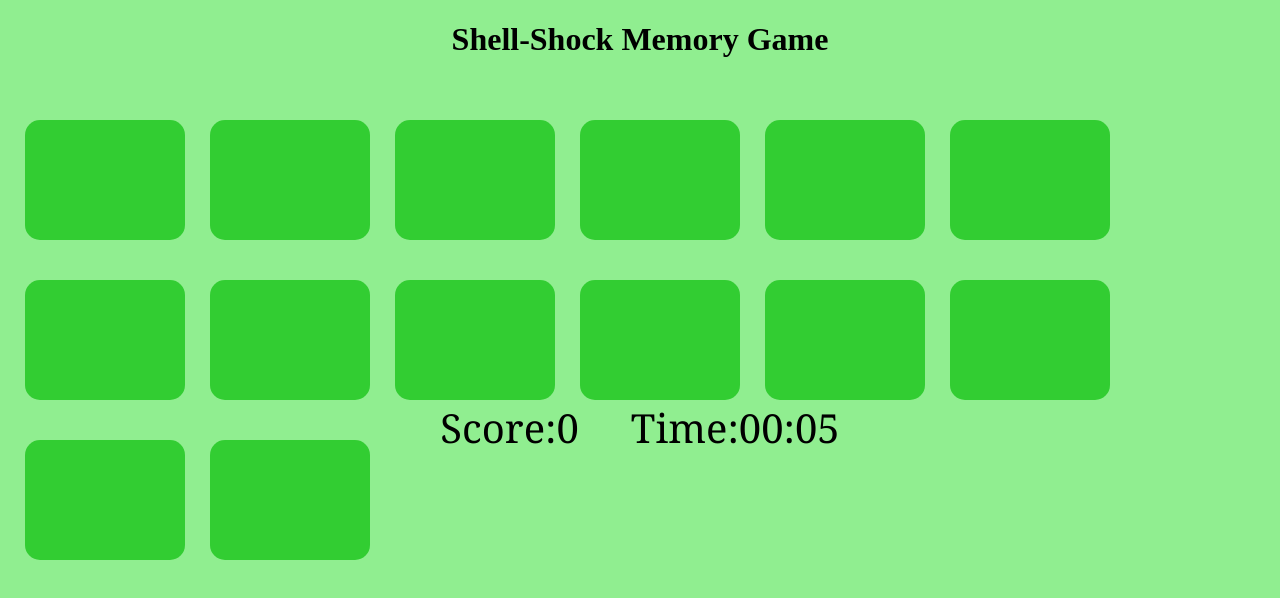
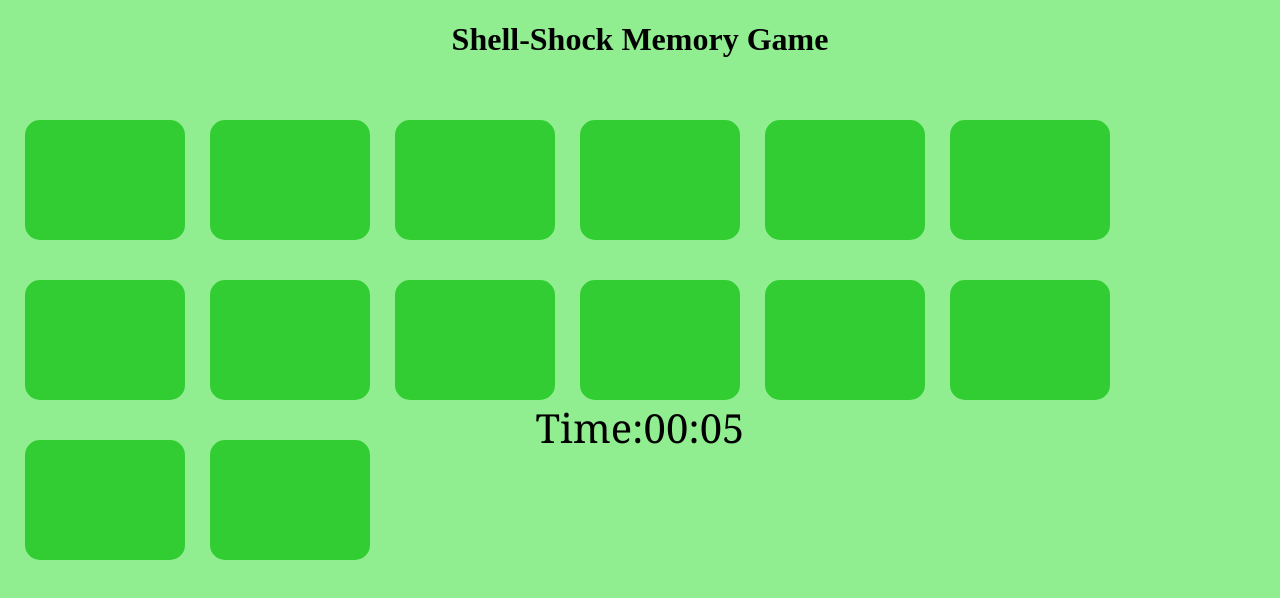
Before and after one commit to Code-Institute-Submissions/chikos96-shell-shock-memory-game_JuneResub, a plain HTML site: page index.html in a window 1280 px wide. Drawn offline with Linux system fonts and the light colour scheme.

Commit message:
Removed the score from the html file

```diff
--- a/index.html
+++ b/index.html
@@ -109,7 +109,7 @@
 </div>
 
 <div id="game-board">
-    <span>Score:<span id="score">0</span>&nbsp;&nbsp;&nbsp;&nbsp;&nbsp;Time:<span id="time">00:00</span></span>
+    <span>Time:<span id="time">00:00</span>
     <br><br>
 </div>
 
```
